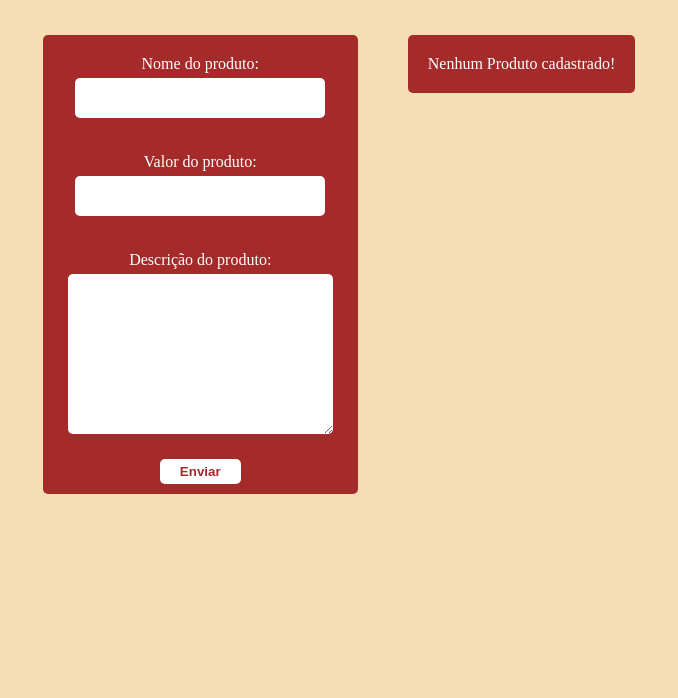
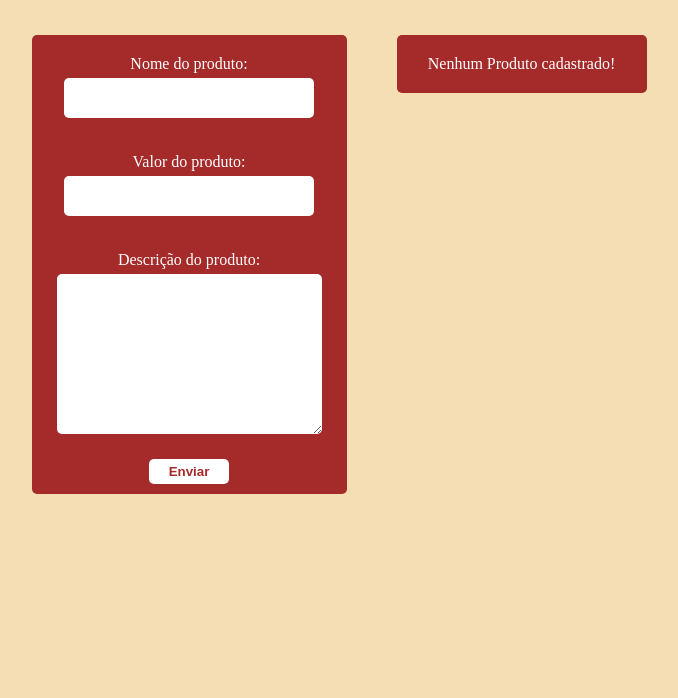
Before and after one commit to BiancaAViana/Curso-TalentoCloud, a plain HTML site: page ex03_api/index.html in a window 1280 px wide. Shown: the part 102-800 px from the top of the page, without its empty margins (301-979 px from the left). Drawn offline with Linux system fonts and the light colour scheme.

Commit message:
correção css

```diff
--- a/ex03_api/script.js
+++ b/ex03_api/script.js
@@ -34,7 +34,7 @@ function cadastrarProduto(event) {
            produtosCadastrados.innerHTML = `
              <p><span>Produto:</span> ${data.json.produto}</p>
              <p><span>Valor:</span> R$${data.json.valor}</p>
-             <p><span>Descrição:</span> ${data.json.descricao}</p>
+             <p><span>Descrição:</span>${data.json.descricao}</p>
              `
 
             nomeProduto.value = '';
--- a/ex03_api/style.css
+++ b/ex03_api/style.css
@@ -73,7 +73,8 @@ form button:active {
 #produtos-cadastrados {
     display: flex;
     flex-direction: column;
-    gap: 10px;
+    flex-wrap: wrap;
+    gap: 20px;
     border: 1px solid black;
     background-color: brown;
     color: white;
@@ -81,6 +82,16 @@ form button:active {
     text-align: center;
     border-radius: 5px;
     border: none;
+    min-width: 250px;
+}
+
+#produtos-cadastrados p {
+    display: flex;
+    flex-direction: column;
+    gap: 3px;
+    max-width: 300px;
+    overflow-wrap: break-word;
+
 }
 
 #produtos-cadastrados span {
```
